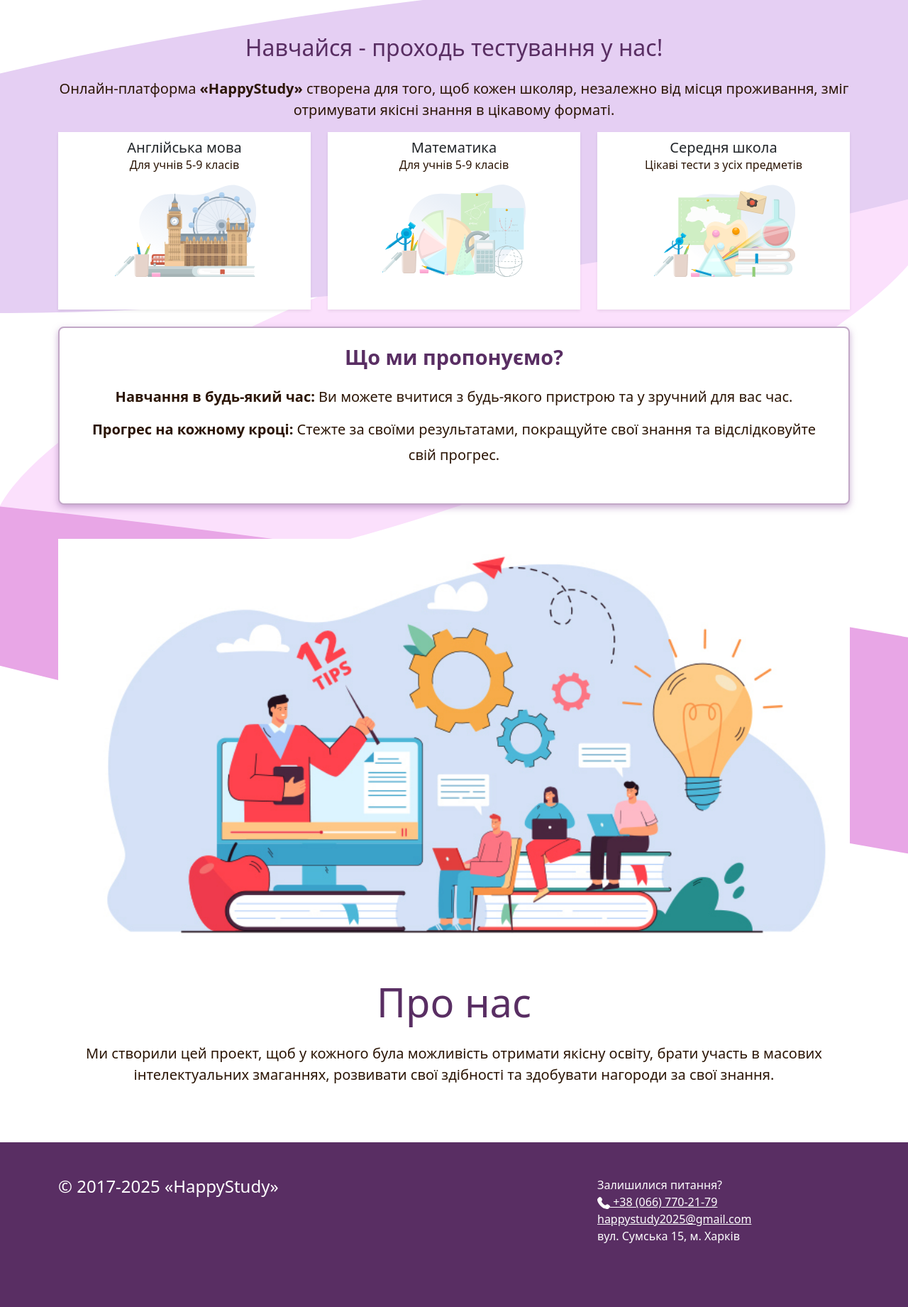
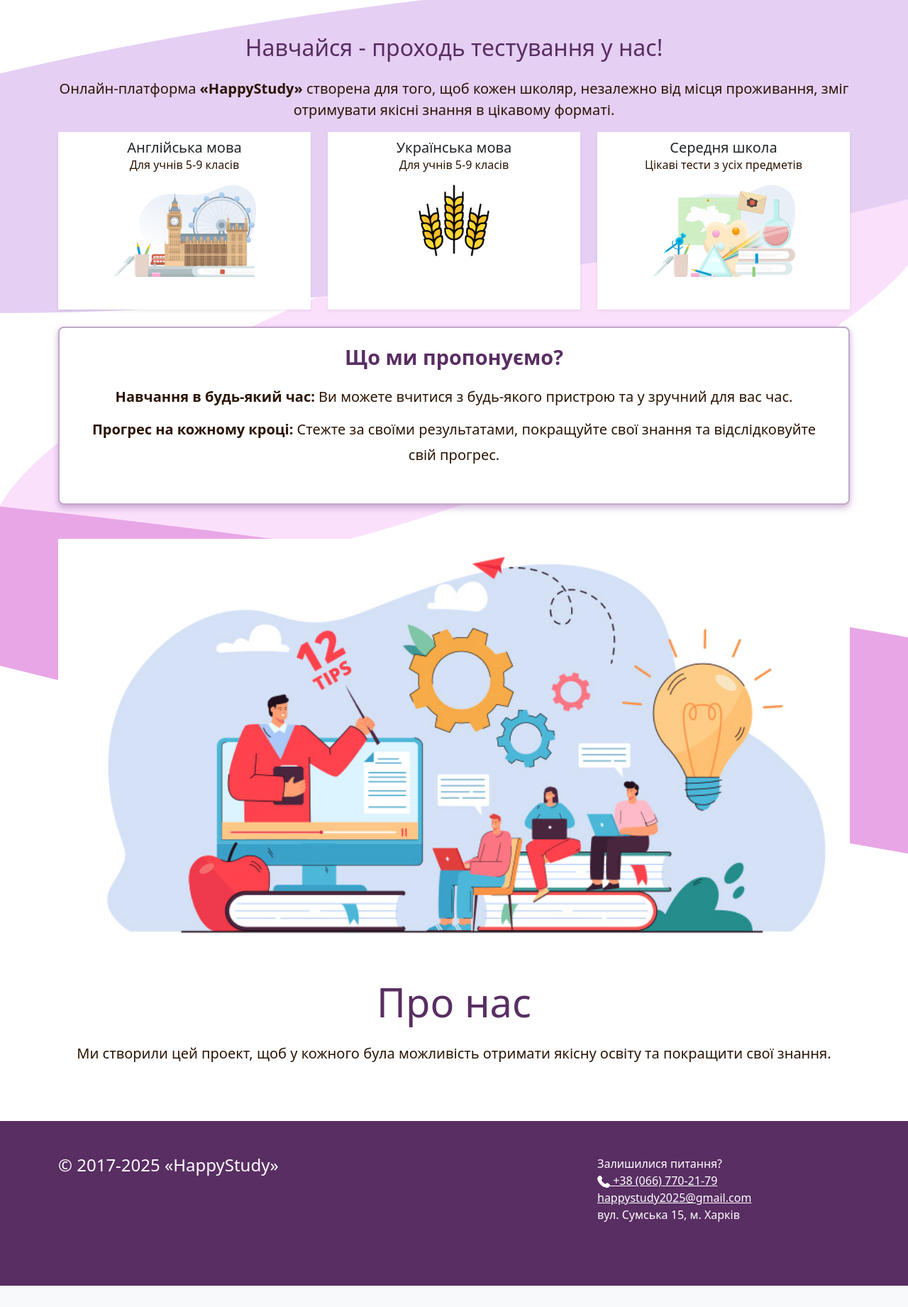
Before and after one commit to ddianaoo/HappyStudy, a Django app: template templates/home.html in a window 1280 px wide. Shown: the part 65-1906 px from the top of the page at 71% size. After the commit the page ends 1876 px from the top, so only its background shows below. Run offline with Django 4.2, Linux system fonts and the light colour scheme; the template is opened without the code that fills it, so the values that code supplies are empty.

Commit message:
fix: fix home page

```diff
--- a/happystudy/templates/happystudy/subject.html
+++ b/happystudy/templates/happystudy/subject.html
@@ -15,7 +15,7 @@
                     <a class="no-link-style" href="{% url 'get_quiz' quiz.pk %}">
                     <div class="home-card shadow-sm d-flex flex-column mh-100">
                         <div class="card-body d-flex flex-column justify-content-center align-items-center">
-                            <h5 class="card-title mt-2 mb-2">{{ quiz.title }}</h5>
+                            <h5 class="card-title text-center mb-2">{{ quiz.title }}</h5>
                             <p>Кількість питань: {{ quiz.questions.count }}</p>
                         </div>
                     </div>
--- a/happystudy/views.py
+++ b/happystudy/views.py
@@ -10,11 +10,11 @@ from django.utils import timezone
 
 def home_page(request):
     english_subject = Subject.objects.get(title="Англійська мова", school_year="5 клас")
-    math_subject = Subject.objects.get(title="Математика", school_year="5 клас")
+    math_subject = Subject.objects.get(title="Українська мова", school_year="5 клас")
     if request.user.is_authenticated and request.user.is_staff == False:
         year = request.user.school_year
         english_subject = Subject.objects.get(title="Англійська мова", school_year=year)
-        math_subject = Subject.objects.get(title="Математика", school_year=year)
+        math_subject = Subject.objects.get(title="Українська мова", school_year=year)
 
     users = CustomUser.objects.filter(is_staff=False).count()
     quizzes_count = Quiz.objects.all().count()
--- a/templates/home.html
+++ b/templates/home.html
@@ -30,9 +30,9 @@
                     <div class="home-card shadow-sm d-flex flex-column">
                         <a class="no-link-style" href="{% url 'get_subject' math_subject.pk %}">
                         <div class="card-body d-flex flex-column justify-content-center align-items-center">
-                            <h5 class="card-title">Математика</h5>
+                            <h5 class="card-title">Українська мова</h5>
                             <p class="card-text">Для учнів 5-9 класів</p>
-                            <img src="{% static 'img/math-home.svg' %}" alt="Математика іконка" width="60%">
+                            <img src="{% static 'img/ukr-home.png' %}" alt="Українська мова іконка" width="30%">
                         </div>
                         </a>
                     </div>
@@ -72,8 +72,7 @@
             <div class="col-md-12 text-center">
                 <h1 class="display-4 mt-5 mb-4">Про нас</h1>
                 <p class="text-center fs-5">
-                    Ми створили цей проект, щоб у кожного була можливість отримати якісну освіту, брати участь в масових
-                    інтелектуальних змаганнях, розвивати свої здібності та здобувати нагороди за свої знання.
+                    Ми створили цей проект, щоб у кожного була можливість отримати якісну освіту та покращити свої знання.
                 </p>
             </div>
         </div>
```
Also changed, not shown: static/img/ukr-home.png (added).
